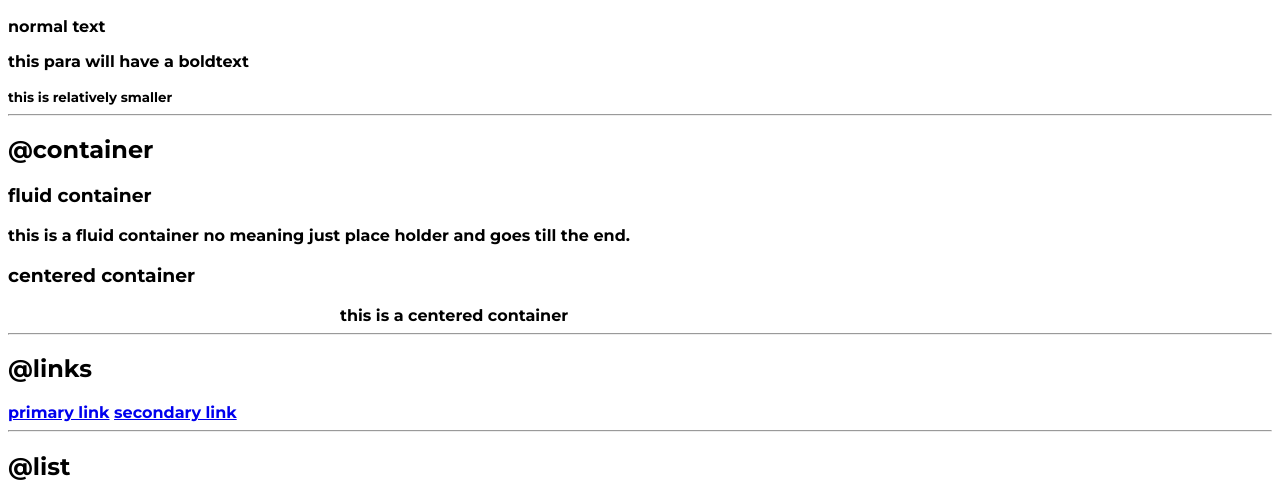
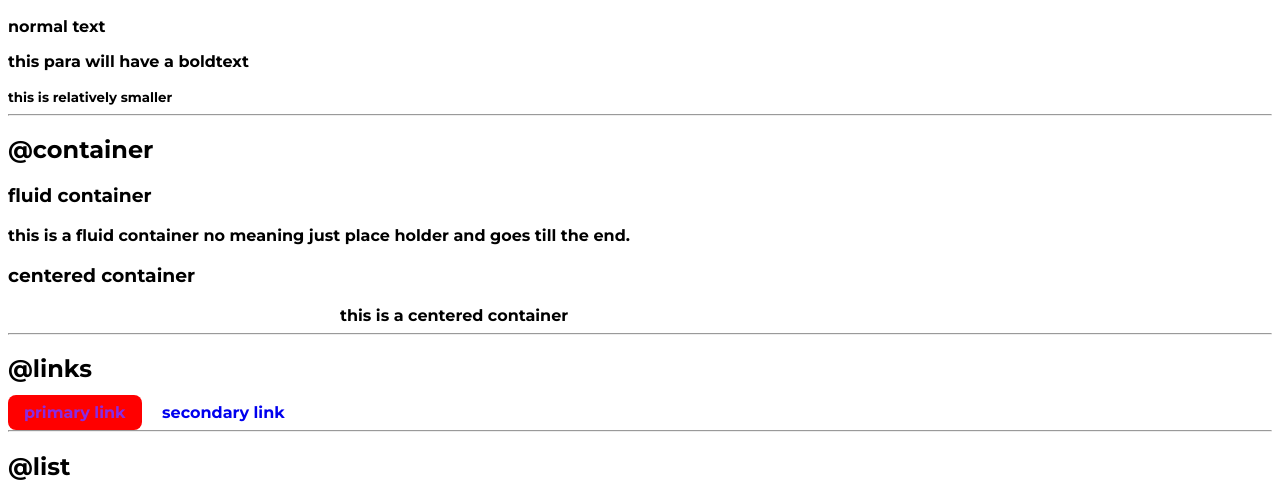
Before and after one commit to namrata-mehta/neogcamp-lesson-three, a plain HTML site: page index.html in a window 1280 px wide. Shown: the part 282-780 px from the top of the page. Drawn offline with Linux system fonts and the light colour scheme.

Commit message:
link updated

```diff
--- a/index.html
+++ b/index.html
@@ -46,8 +46,12 @@
 
     <hr>
     <h2>@links</h2>
-    <a href="/">primary link</a>
-    <a href="/">secondary link</a>
+    <a class="link link-primary"
+    href="/">primary link</a>
+
+
+    <a class="link link-secondary"
+    href="/">secondary link</a>
     <hr>
 
 
--- a/styles.css
+++ b/styles.css
@@ -9,8 +9,8 @@ body{
 }
 /* container */
 .container{
-    padding-left: 1rem;
-    padding-right: 1rem;
+
+    padding: 0rem 1rem;
 }
 .container-center{
     max-width: 600px;
@@ -19,6 +19,17 @@ body{
 
 
 /* links */
-.primary-link{
-    color: var(--primary-color);
+.link{
+    text-decoration: none;
+    padding: 0.5rem 1rem;
 }
+.link-primary{
+    background-color: var(--primary-color);
+    border-radius: 0.5rem;
+    color: blueviolet;
+}
+.links-secondary{
+    color var(--primary-color);
+    border-radius: 0.5rem;
+    border: 1px solid var(--primary-color);
+}
```
